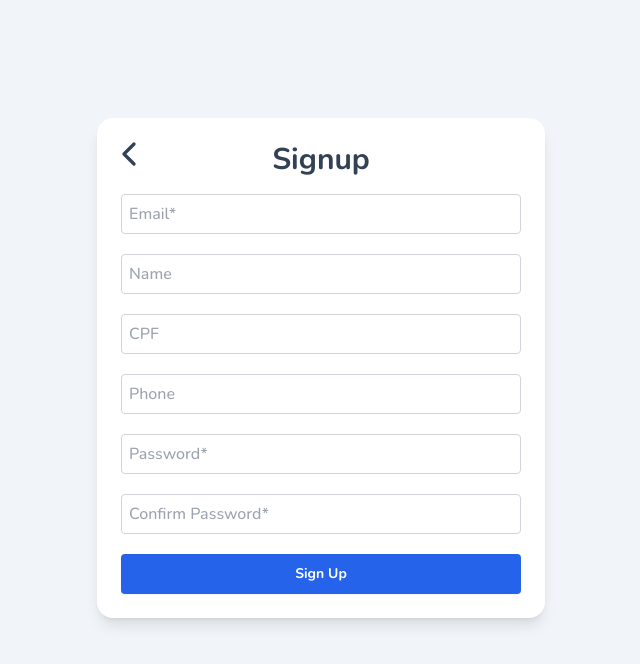
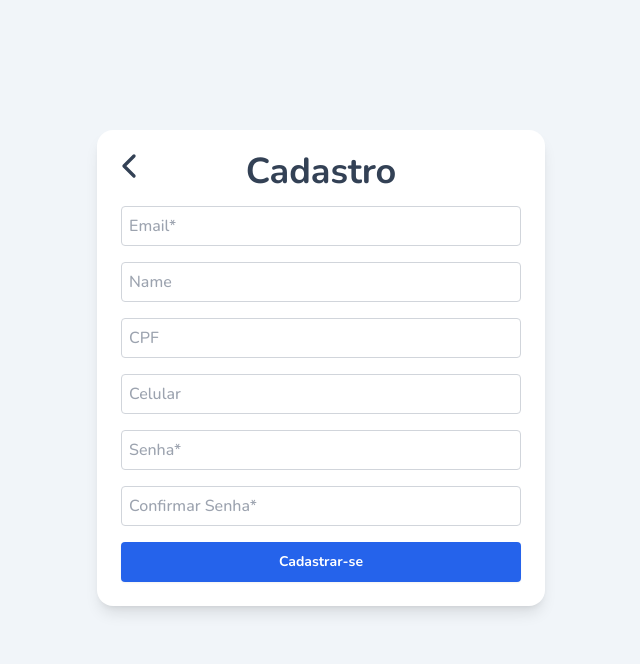
Before and after one commit to gabu322/expenses-tracker, a Next.js app: page /signup in a window 1280 px wide. Shown: the top 664 px of the page, without its empty margins (319-959 px from the left). Built offline with nearby package versions, Linux system fonts and the light colour scheme.

Commit message:
style: general cleanup

```diff
--- a/app/(auth)/signin/page.tsx
+++ b/app/(auth)/signin/page.tsx
@@ -8,6 +8,7 @@ import { toast } from "react-toastify";
 import Button from "@/components/Button";
 import Input from "@/components/Input";
 import { handleChangeType } from "@/utils/types/handleChange";
+import { handleToastError } from "@/lib/functions";
 
 interface LoginData {
    email: string;
@@ -39,17 +40,12 @@ export default function Page() {
             password: login.password,
          });
 
-         if (!loginResponse || !loginResponse.ok) throw new Error(loginResponse?.error ?? "Failed to login");
+         if (!loginResponse || !loginResponse.ok) throw new Error(loginResponse?.error ?? "Falha no login");
 
          toast.update(toastId, { render: "Login bem-sucedido!", type: "success", isLoading: false, autoClose: 3000 });
          router.push("/");
       } catch (error) {
-         toast.update(toastId, {
-            render: "Falha no login: " + (error as Error).message,
-            type: "error",
-            isLoading: false,
-            autoClose: 3000,
-         });
+         handleToastError(error, toastId);
       } finally {
          setLoading(false);
       }
@@ -57,7 +53,7 @@ export default function Page() {
 
    return (
       <div className="flex flex-col justify-center items-center w-full gap-4 bg-white p-6 rounded-2xl shadow-lg max-w-md">
-         <h1 className="text-3xl">Login</h1>
+         <h1>Login</h1>
 
          <form onSubmit={handleSubmit} className="flex flex-col gap-4 w-full">
             <Input name="email" label="Email" type="email" onChange={handleChange} required />
@@ -65,9 +61,11 @@ export default function Page() {
             <Input name="password" label="Senha" type="password" onChange={handleChange} required />
 
             <Button type="submit" text={"Entrar"} disabled={loading} />
+
             <hr />
 
             <p className="text-left">Ainda não possui cadastro?</p>
+
             <Button className="w-full" text={"Cadastrar"} href={"/signup"} />
          </form>
       </div>
--- a/app/(auth)/signup/page.tsx
+++ b/app/(auth)/signup/page.tsx
@@ -77,22 +77,22 @@ export default function Page() {
       <div className="relative flex flex-col justify-center items-center w-full gap-4 bg-white p-6 rounded-2xl shadow-lg max-w-md">
          <ChevronLeft className="cursor-pointer absolute top-4 left-3" size={40} onClick={() => router.back()} />
 
-         <h1 className="text-3xl">Signup</h1>
+         <h1>Cadastro</h1>
 
-         <form onSubmit={handleSubmit} className="flex flex-col gap-5 w-full">
+         <form onSubmit={handleSubmit} className="flex flex-col gap-4 w-full">
             <Input name="email" label="Email" type="email" onChange={handleChange} required />
 
             <Input name="name" label="Name" type="text" onChange={handleChange} />
 
             <Input name="cpf" label="CPF" type="text" mask={"000.000.000-00"} onChange={handleChange} />
 
-            <Input name="phone" label="Phone" type="text" mask={"(00) 00000-0000"} onChange={handleChange} />
+            <Input name="phone" label="Celular" type="text" mask={"(00) 00000-0000"} onChange={handleChange} />
 
-            <Input name="password" label="Password" type="password" onChange={handleChange} required />
+            <Input name="password" label="Senha" type="password" onChange={handleChange} required />
 
-            <Input name="confirmPassword" label="Confirm Password" type="password" onChange={handleChange} required />
+            <Input name="confirmPassword" label="Confirmar Senha" type="password" onChange={handleChange} required />
 
-            <Button className="w-full" type="submit" text={"Sign Up"} disabled={loading} />
+            <Button className="w-full" type="submit" text={"Cadastrar-se"} disabled={loading} />
          </form>
       </div>
    );
--- a/components/navbar/Transaction.tsx
+++ b/components/navbar/Transaction.tsx
@@ -199,7 +199,12 @@ export default function Transaction({ isOpen, toggleNavbar }: TransactionProps)
                      color="green"
                      type="submit"
                      disabled={
-                        newTransaction.cardId === null || newTransaction.method === null || newTransaction.type === null
+                        newTransaction.cardId === null ||
+                        newTransaction.method === null ||
+                        newTransaction.type === null ||
+                        newTransaction.amount === 0 ||
+                        newTransaction.date === "" ||
+                        newTransaction.description === ""
                      }
                   />
 
```
